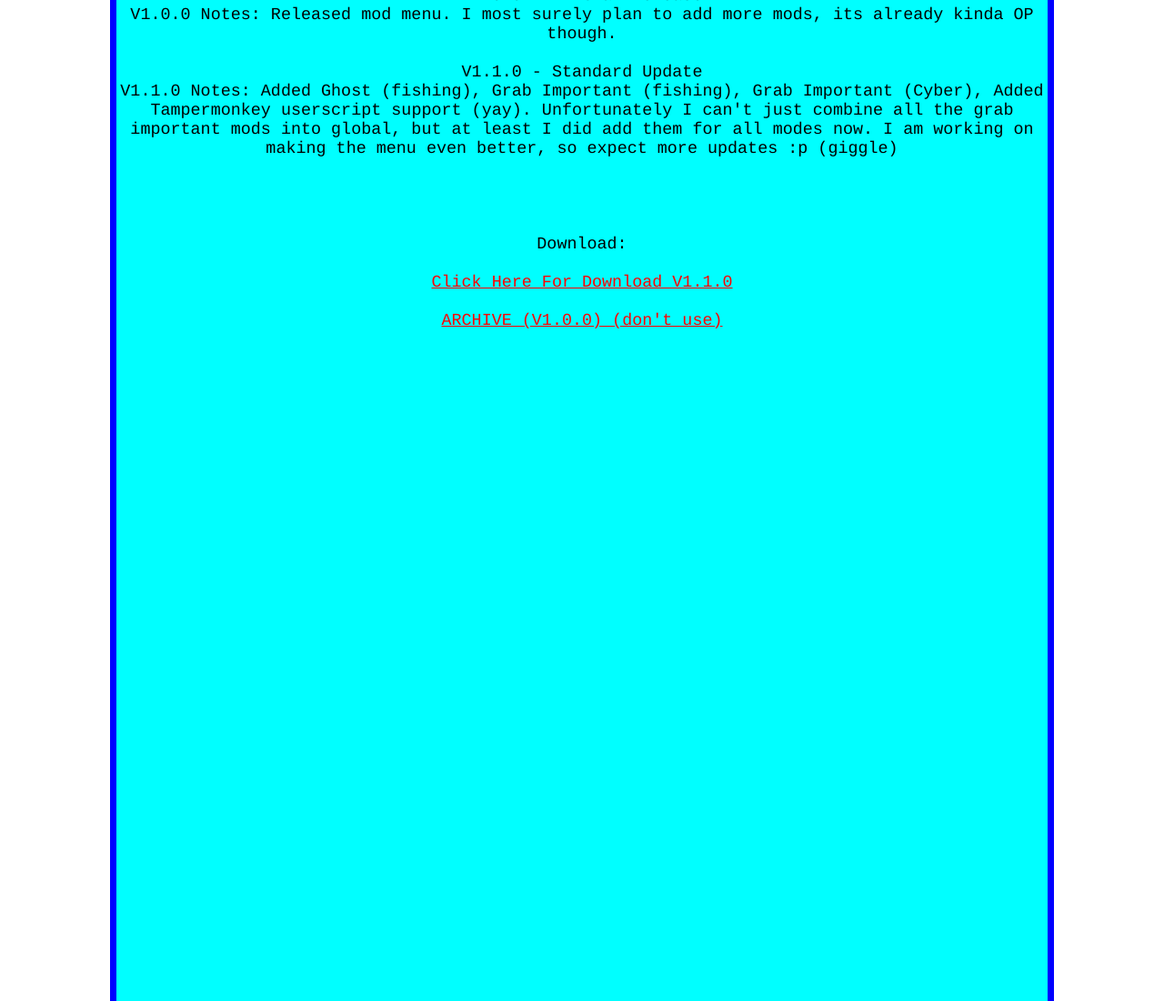
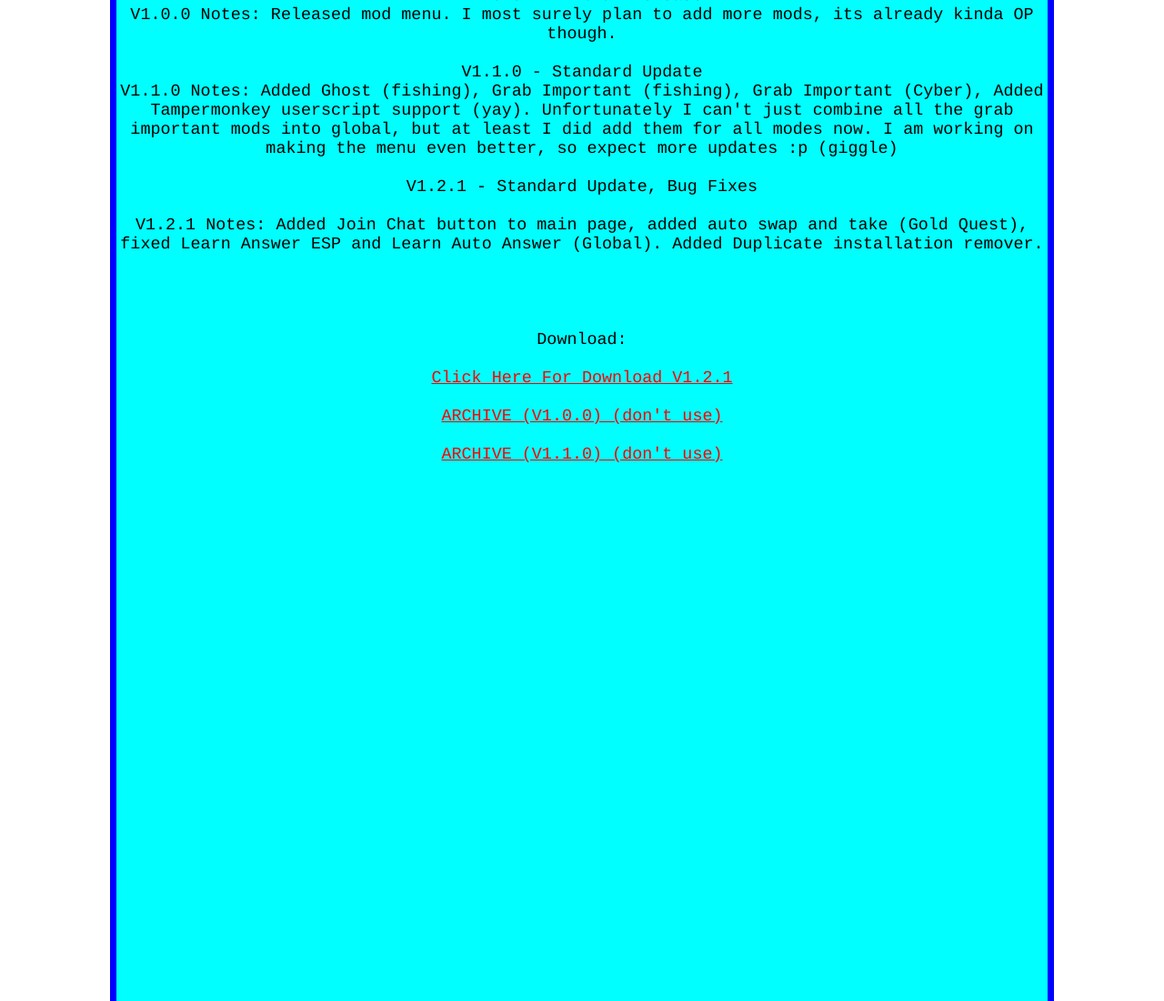
Before and after one commit to Blubhouse/blubhouse.github.io, a plain HTML site: page blooketcheats.html in a window 1280 px wide. Shown: the part 1066-2166 px from the top of the page at 91% size. Drawn offline with Linux system fonts and the light colour scheme.

Commit message:
Add files via upload

```diff
--- a/blooketcheats.html
+++ b/blooketcheats.html
@@ -113,16 +113,25 @@
             V1.1.0 Notes: Added Ghost (fishing), Grab Important (fishing), Grab Important (Cyber), Added Tampermonkey userscript support (yay). Unfortunately I can't just combine all the grab important mods into global, but at least I did add them for all modes now. I am working on making the menu even better, so expect more updates :p (giggle)
             <br>
             <br>
+            V1.2.1 - Standard Update, Bug Fixes
+            <br>
+            <br>
+            V1.2.1 Notes: Added Join Chat button to main page, added auto swap and take (Gold Quest), fixed Learn Answer ESP and Learn Auto Answer (Global). Added Duplicate installation remover.
+            <br>
+            <br>
             <br>
             <br>
             <br>
             Download:
             <br>
             <br>
-            <a href="https://blubhouse.github.io/blubhouses-blooket-cheats-V1.1.0.zip">Click Here For Download V1.1.0</a>
+            <a href="https://blubhouse.github.io/blubhouses-blooket-cheats-V1.2.1.zip">Click Here For Download V1.2.1</a>
             <br>
             <br>
             <a href="https://blubhouse.github.io/blubhouses-blooket-cheats-V1.0.0.zip">ARCHIVE (V1.0.0) (don't use)</a>
+            <br>
+            <br>
+            <a href="https://blubhouse.github.io/blubhouses-blooket-cheats-V1.1.0.zip">ARCHIVE (V1.1.0) (don't use)</a>
         </div>
         <div id="footer"></div>
     </div>
```
Also changed, not shown: 1 other file.
